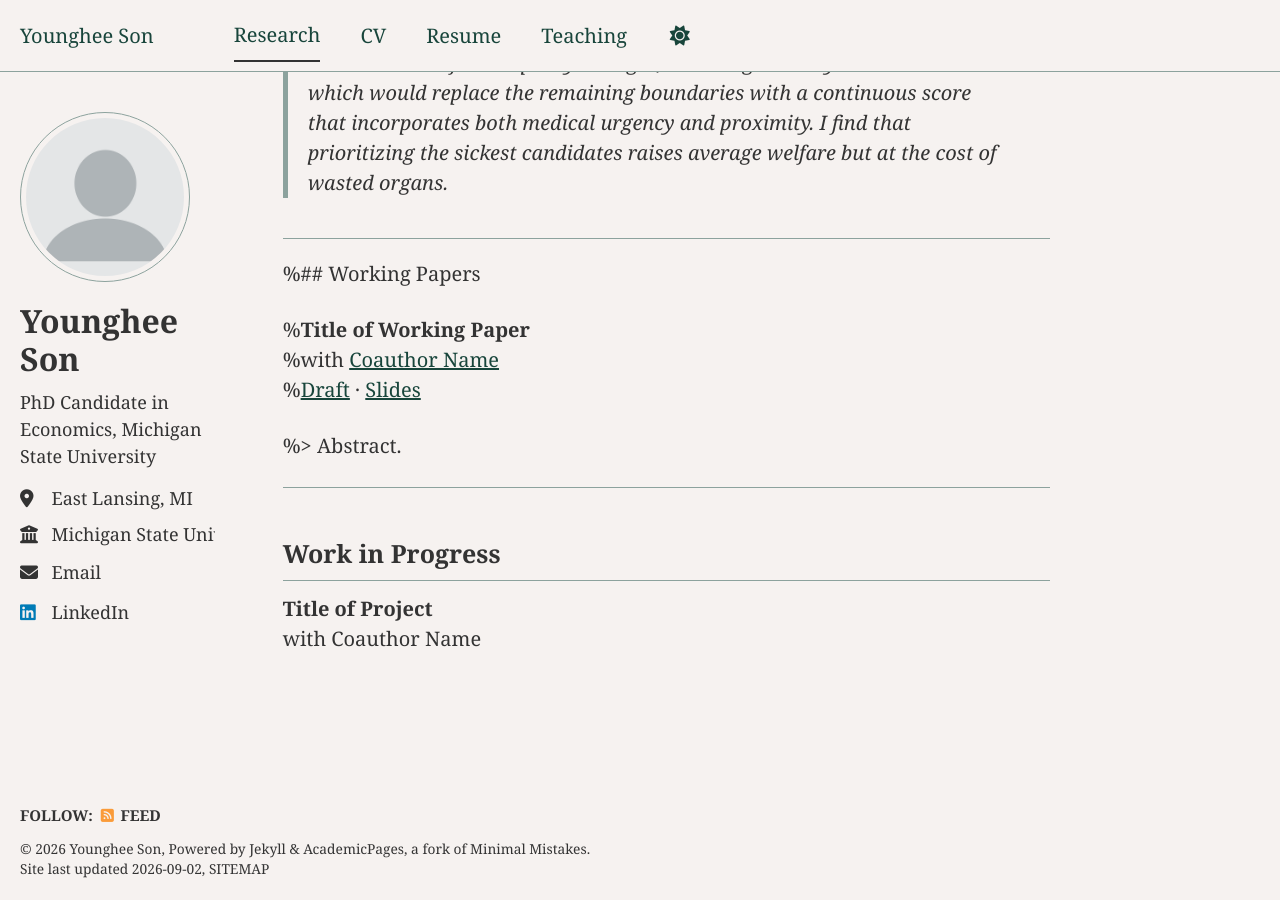
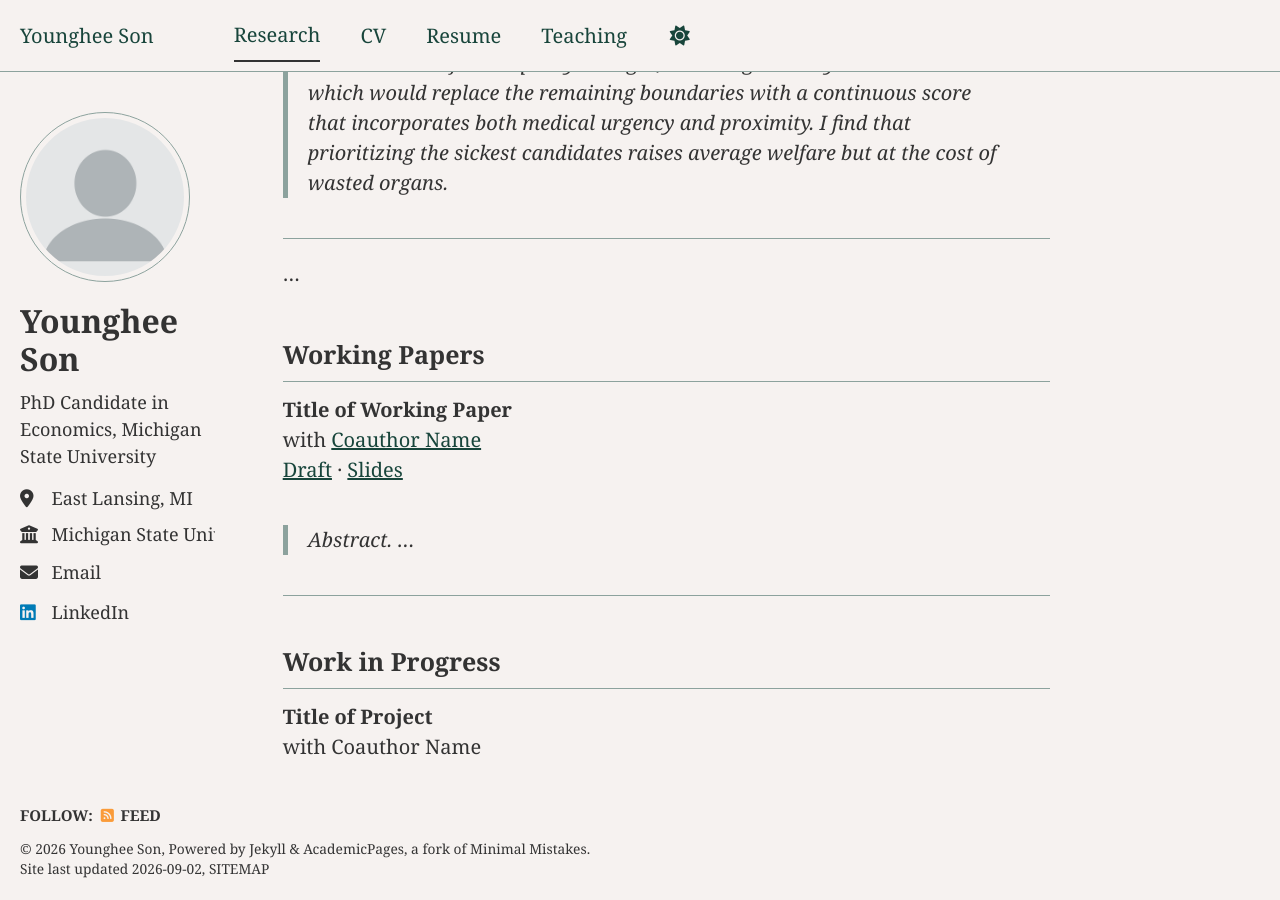
Before and after one commit to younghee-son/younghee-son.github.io, a Jekyll site: the page built from _pages/research.md, in a window 1280 px wide and 900 px high, scrolled down 797 px. Built offline with Jekyll 4.4.1, drawn with Linux system fonts in a browser that asks for light colours; some web fonts are replaced; a style sheet for code colours, icons or effects is not loaded.

```diff
--- a/_pages/research.md
+++ b/_pages/research.md
@@ -14,13 +14,15 @@ author_profile: true
 
 ---
 
-%## Working Papers
+...
+## Working Papers
 
-%**Title of Working Paper**<br>
-%with [Coauthor Name](https://coauthor-website.edu)<br>
-%[Draft](/files/paper2.pdf) · [Slides](/files/slides2.pdf)
+**Title of Working Paper**<br>
+with [Coauthor Name](https://coauthor-website.edu)<br>
+[Draft](/files/paper2.pdf) · [Slides](/files/slides2.pdf)
 
-%> Abstract.
+> Abstract.
+...
 
 ---
 
```
